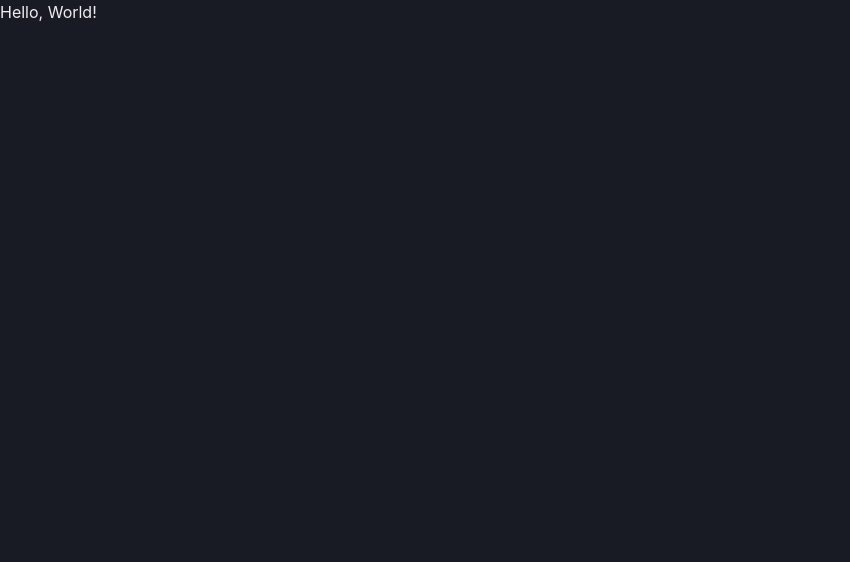
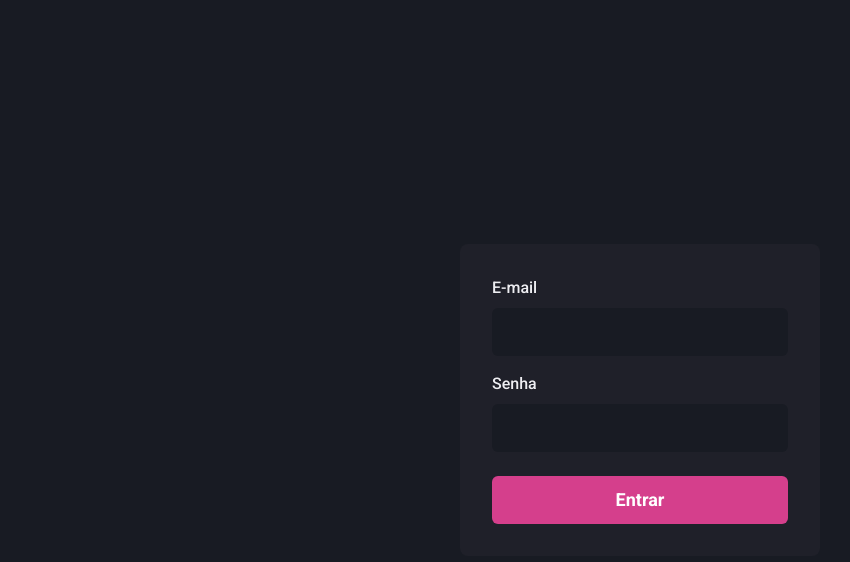
Before and after one commit to AffonsoMonteiro/dashgo, a Next.js app: page / in a window 1280 px wide. Shown: the top 562 px of the page, without its empty margins (0-850 px from the left). Built offline with nearby package versions, Linux system fonts and the light colour scheme.

Commit message:
create forms

```diff
--- /dev/null
+++ b/src/components/Form/Input.tsx
@@ -0,0 +1,22 @@
+import { Input as ChakraInput, FormLabel, FormControl, InputProps as ChakraInputProps } from "@chakra-ui/react";
+
+interface InputProps extends ChakraInputProps{
+  name: string;
+  label?: string;
+}
+
+export function Input({name, label, ...rest}: InputProps) {
+  return(
+    <FormControl>
+      { !!label && <FormLabel htmlFor={name}>{label}</FormLabel> }
+
+      <ChakraInput
+        name={name}
+        id={name}
+        type="email"
+        focusBorderColor="pink.500" bg="gray.900" variant="filled" _hover={{bgColor:'gray.900'}} size="lg"
+        {...rest}
+      />
+    </FormControl>
+  )
+}
--- /dev/null
+++ b/src/pages/_document.tsx
@@ -0,0 +1,19 @@
+import Document, { Head, Html, Main, NextScript } from "next/document";
+
+export default class MyDocument extends Document {
+  render() {
+    return(
+      <Html>
+        <Head>
+          <link rel="preconnect" href="https://fonts.googleapis.com" />
+          <link rel="preconnect" href="https://fonts.gstatic.com"/>
+          <link href="https://fonts.googleapis.com/css2?family=Roboto:wght@400;500;700&display=swap" rel="stylesheet" />
+        </Head>
+        <body>
+          <Main />
+          <NextScript />
+        </body>
+      </Html>
+    )
+  }
+}
--- a/src/pages/index.tsx
+++ b/src/pages/index.tsx
@@ -1,9 +1,22 @@
-import type { NextPage } from 'next'
-import Head from 'next/head'
+import { Flex, Button, Stack, } from '@chakra-ui/react'
+import { Input } from '../components/Form/Input'
 
 
 export default function Home() {
   return (
-    <h1>Hello, World!</h1>
+    <Flex w="100vw" h="100vh" align="center" justify="center">
+      <Flex as="form" width="100%" maxWidth="360" bg="gray.800" p="8" borderRadius="8" flexDir="column">
+
+        <Stack spacing="4">
+          <Input name="email" type="email" label="E-mail"/>
+
+          <Input name="password" type="password" label="Senha"/>
+        </Stack>
+
+        <Button type="submit" mt="6" colorScheme="pink" size="lg">
+          Entrar
+        </Button>
+      </Flex>
+    </Flex>
   )
 }
--- a/src/styles/theme.ts
+++ b/src/styles/theme.ts
@@ -16,6 +16,10 @@
 
     }
   },
+  fonts: {
+    heading: "Roboto",
+    body: "Roboto",
+  },
   styles: {
     global: {
       body: {
```
Also changed, not shown: src/pages/dashboard.tsx (added, +7 -0 lines), src/components/Header.tsx (added).
